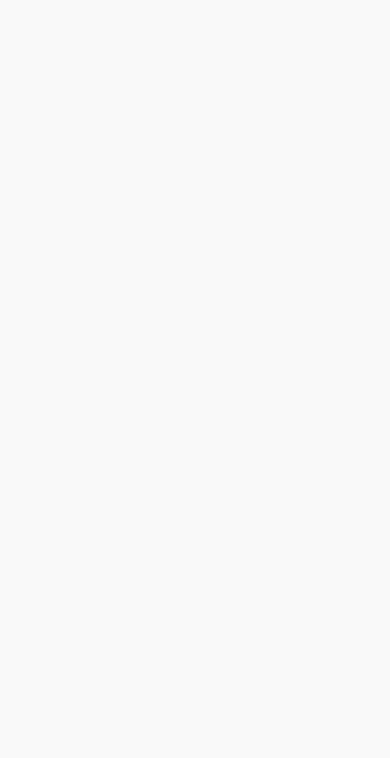
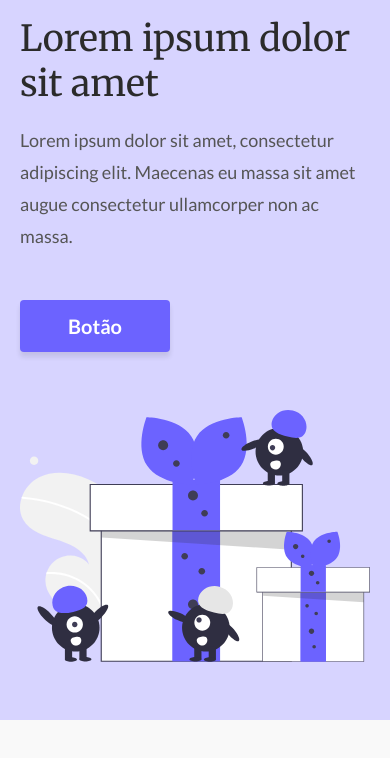
Before and after one commit to nettobruno/codelandia-desafio-03, a plain HTML site: page index.html in a window 390 px wide. Drawn offline with Linux system fonts and the light colour scheme.

Commit message:
Adiciona header da página

```diff
--- a/css/style.css
+++ b/css/style.css
@@ -8,4 +8,138 @@ body, html {
   padding: 0 1.25rem;
 }
 
-@media (max-width: 600px) {}
+.header-grid {
+  display: grid;
+  grid-template-columns: 1fr 1fr;
+  grid-template-rows: 1fr;
+  grid-gap: 1.25rem;
+}
+
+header {
+  background: #D7D4FF;
+  padding: 4rem 0;
+}
+
+header .header-content {
+  display: flex;
+  align-items: left;
+  justify-content: center;
+  flex-direction: column;
+}
+
+header .header-content h1 {
+  color: #2B2B2B;
+  font-family: 'Merriweather';
+  font-size: 2.25rem;
+  font-weight: 400;
+  margin-bottom: 1.125rem;
+  width: 70%;
+}
+
+header .header-content p {
+  color: #555;
+  font-size: 1.125rem;
+  font-weight: 400;
+  line-height: 2rem;
+  margin-bottom: 3rem;
+  width: 70%;
+}
+
+header .header-content button {
+  border-radius: 0.25rem;
+  background: #6C63FF;
+  box-shadow: 0px 5px 5px 0px rgba(23, 23, 23, 0.10);
+  color: #FFF;
+  font-size: 1.25rem;
+  font-weight: 700;
+  padding: 0.875rem 3rem;
+  width: fit-content;
+  transition: 0.2s;
+}
+
+header .header-content button:hover {
+  cursor: pointer;
+  filter: brightness(120%) saturate(120%);
+}
+
+header .header-image {
+  display: flex;
+  align-items: center;
+  justify-content: center;
+}
+
+header .header-image img {
+  width: 100%;
+}
+
+
+@media (max-width: 950px) {
+  .header-grid {
+    grid-gap: 2rem;
+  }
+
+  header {
+    padding: 2rem 0;
+  }
+
+
+  header .header-content h1 {
+    width: 100%;
+  }
+
+  header .header-content p {
+    width: 100%;
+  }
+}
+
+@media (max-width: 700px) {
+  .header-grid {
+    grid-gap: 1rem;
+  }
+
+  .header-grid {
+    grid-template-columns: 1fr;
+    grid-template-rows: 1fr 1fr;
+    grid-gap: 3rem;
+  }
+
+  header {
+    padding: 1rem 0;
+  }
+
+  header .header-content h1 {
+    text-align: center;
+  }
+
+  header .header-content p {
+    text-align: center;
+  }
+
+  header .header-content button {
+    margin: 0 auto;
+  }
+
+  header .header-image img {
+    max-width: 400px;
+    margin: 0 auto;
+    display: block;
+  }
+}
+
+@media (max-width: 500px) {
+  .header-grid {
+    grid-gap: 1rem;
+  }
+
+  header .header-content h1 {
+    text-align: left;
+  }
+
+  header .header-content p {
+    text-align: left;
+  }
+
+  header .header-content button {
+    margin: 0;
+  }
+}
--- a/index.html
+++ b/index.html
@@ -11,6 +11,18 @@
   <link href="https://fonts.googleapis.com/css2?family=Lato:wght@400;700&family=Merriweather:wght@400;700&display=swap" rel="stylesheet">
 </head>
 <body>
+  <header>
+    <div class="container header-grid">
+      <div class="header-content">
+        <h1>Lorem ipsum dolor sit amet</h1>
+        <p>Lorem ipsum dolor sit amet, consectetur adipiscing elit. Maecenas eu massa sit amet augue consectetur ullamcorper non ac massa.</p>
+        <button type="button">Botão</button>
+      </div>
 
+      <div class="header-image">
+        <img src="img/header-image.svg" alt="Ilustração com uma caixa de presente branca e laços azuis, com pequenos bonecos pretos e arredondados em seu redor.">
+      </div>
+    </div>
+  </header>
 </body>
 </html>
```
